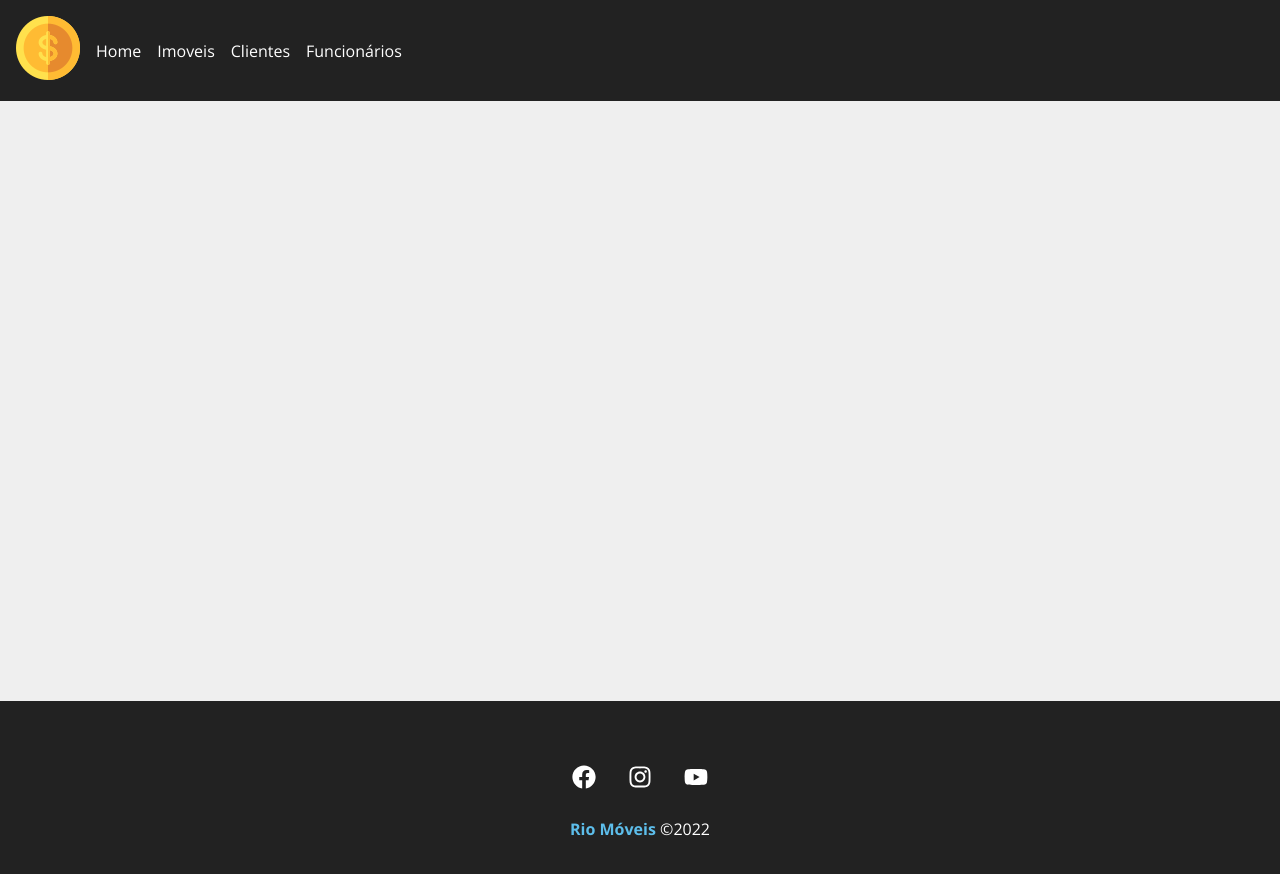
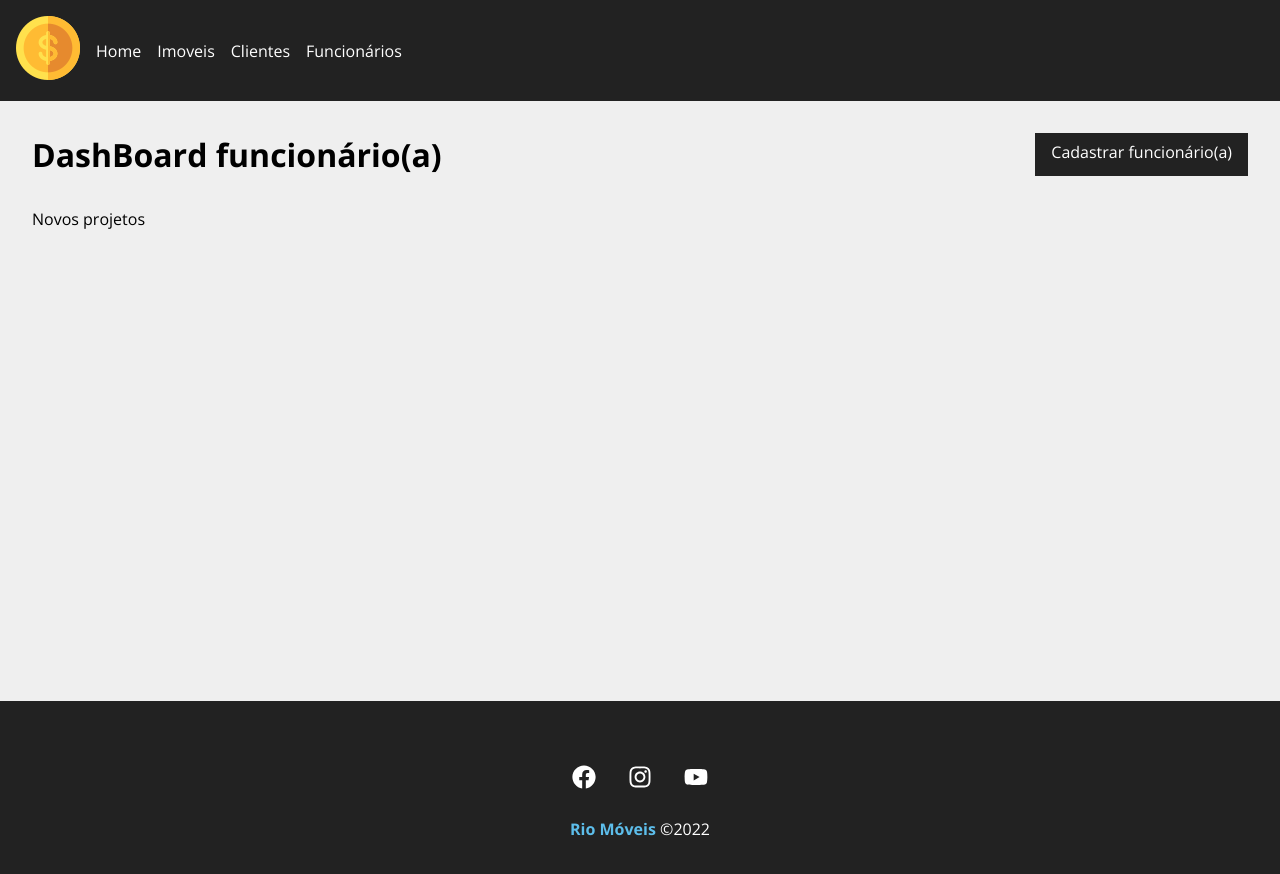
Before and after one commit to GustavodeSousa96/ProjetoGrupoMod3, a React (Create React App) app: page /dashvendedores in a window 1280 px wide. Shown: the top 874 px of the page. Built offline with nearby package versions, Linux system fonts and the light colour scheme.

Commit message:
Criação das Dashboards

```diff
--- a/src/App.js
+++ b/src/App.js
@@ -6,6 +6,8 @@ import Imoveis from './components/pages/Imoveis';
 import Vendedores from './components/pages/Vendedores';
 
 import DashImoveis from './components/pages/DashImoveis';
+import DashCompradores from './components/pages/DashCompradores';
+import DashVendedores from './components/pages/DashVendedores';
 
 //Aqui o import do layout
 import Container from './components/layout/Container';
@@ -26,6 +28,8 @@ function App() {
           <Route path="/compradores" element={<Clientes />} />
           <Route path="/vendedores" element={<Vendedores />} />
           <Route path="/dashimoveis" element={<DashImoveis />} />
+          <Route path="/dashcompradores" element={<DashCompradores />} />
+          <Route path="/dashvendedores" element={<DashVendedores />} />
         </Routes>
       </Container>
       {/*No vídeo o Container fica por dentro de Routes, mas nao estava indo, só entrou quando coloquei fora, sendo envolvido por Router.*/}
--- a/src/components/layout/Navbar.js
+++ b/src/components/layout/Navbar.js
@@ -43,14 +43,15 @@ function Navbar() {
           </li>{' '}
           {/* Serve como ancora */}
           <li className={styles.item}>
-            <Link to="/imoveis">Imoveis</Link>
+            <Link to="/dashimoveis">Imoveis</Link>
           </li>
           <li className={styles.item}>
-            <Link to="/compradores">Clientes</Link>
+            <Link to="/dashcompradores">Clientes</Link>
           </li>
           <li className={styles.item}>
-            <Link to="/vendedores">Funcionários</Link>
+            <Link to="/dashvendedores">Funcionários</Link>
           </li>
+
           </ul>
         </div>
 
@@ -68,13 +69,13 @@ function Navbar() {
           </li>{' '}
           {/* Serve como ancora */}
           <li className={styles.item}>
-            <Link to="/imoveis">Imoveis</Link>
+            <Link to="/dashimoveis">Imoveis</Link>
           </li>
           <li className={styles.item}>
-            <Link to="/compradores">Clientes</Link>
+            <Link to="/dashcompradores">Clientes</Link>
           </li>
           <li className={styles.item}>
-            <Link to="/vendedores">Funcionários</Link>
+            <Link to="/dashvendedores">Funcionários</Link>
           </li>
         </ul>
       </Container>
--- a/src/components/pages/DashCompradores.js
+++ b/src/components/pages/DashCompradores.js
@@ -1,8 +1,20 @@
-import styles from './Imoveis.module.css'; // CSS da página
+import styles from './DashImoveis.module.css'
+import Container from '../layout/Container'
+import LinkButton from '../layout/LinkButton';
 
 function DashCompradores() {
   return (
-    <h1>DashBoard dos imoveis</h1>
+    <div className={styles.project_container}>
+     <div className={styles.title_container}>
+     <h1>DashBoard Clientes</h1>
+     <LinkButton to="/compradores" text="Cadastrar novo cliente" />
+
+     </div>
+      <Container customClass='start'>
+        <p>Novos projetos</p>
+
+      </Container>
+    </div>
   )
 }
 
--- a/src/components/pages/DashImoveis.js
+++ b/src/components/pages/DashImoveis.js
@@ -3,6 +3,11 @@
 import { useLocation } from 'react-router-dom';
 
 import Message from '../layout/Message';
+
+import styles from './DashImoveis.module.css'
+
+import Container from '../layout/Container';
+import LinkButton from '../layout/LinkButton';
 
 
 function DashImoveis() {
@@ -14,9 +19,17 @@ function DashImoveis() {
   }
 
   return (
-    <div>
-      <h1>DashBoard imoveis</h1>
+    <div className={styles.project_container}>
+     <div className={styles.title_container}>
+     <h1>DashBoard imoveis</h1>
+     <LinkButton to="/imoveis" text="Cadastrar imóveis" />
+
+     </div>
       {message && < Message type="success" msg={message} />}
+      <Container customClass='start'>
+        <p>Novos projetos</p>
+
+      </Container>
     </div>
   )
 }
--- /dev/null
+++ b/src/components/pages/DashImoveis.module.css
@@ -0,0 +1,9 @@
+.project_container {
+    padding: 2em;
+}
+
+.title_container {
+    display: flex;
+    justify-content: space-between;
+    margin-bottom: 2em;
+}
--- a/src/components/pages/DashVendedores.js
+++ b/src/components/pages/DashVendedores.js
@@ -1,11 +1,22 @@
-import styles from './Imoveis.module.css'; // CSS da página
+import styles from './DashImoveis.module.css'
+import Container from '../layout/Container'
+import LinkButton from '../layout/LinkButton';
 
 function DashVendedores() {
   return (
-    <h1>DashBoard dos Vendedores</h1>
+    <div className={styles.project_container}>
+     <div className={styles.title_container}>
+     <h1>DashBoard funcionário(a) </h1>
+     <LinkButton to="/vendedores" text="Cadastrar funcionário(a)" />
+
+     </div>
+      <Container customClass='start'>
+        <p>Novos projetos</p>
+
+      </Container>
+    </div>
   )
 }
 
 
-
 export default DashVendedores;
--- a/src/components/project/FormClient.js
+++ b/src/components/project/FormClient.js
@@ -50,7 +50,7 @@ function FormClient({handleSubmit, btnText, compradoresData}) {
       <Input
         type='text'
         text='Nome completo do(a) cliente'
-        name='nome'
+        name='name'
         placeholder='Insira o nome aqui'
         handleOnChange={handleChange}
         value={compradores.name ? compradores.name : ''}
```
